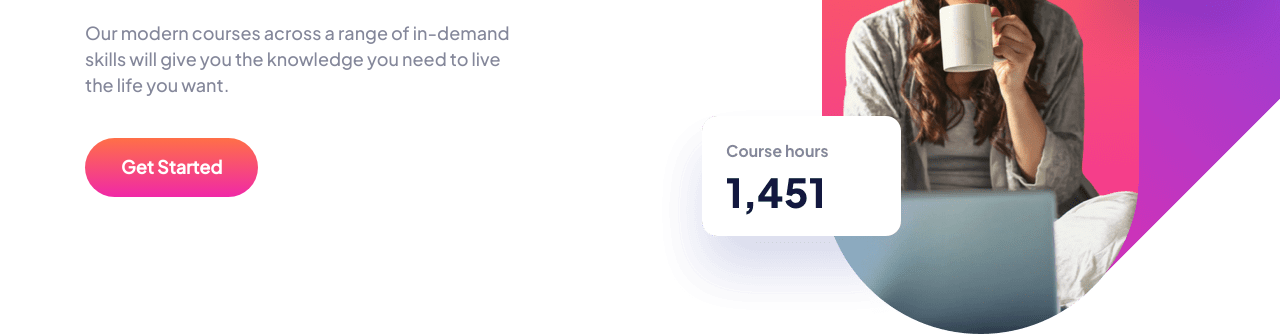
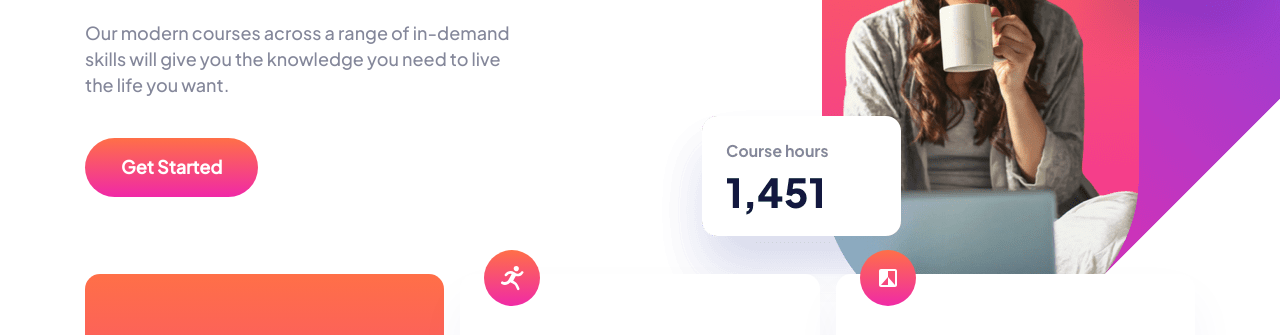
Before and after one commit to Laila-front-dev/Skilled-e-learning-landing-page, a website built with Vite: page index.html in a window 1280 px wide. Shown: the part 394-729 px from the top of the page. Built offline with nearby package versions, Linux system fonts and the light colour scheme.

Commit message:
hero modified

```diff
--- a/style.css
+++ b/style.css
@@ -483,7 +483,7 @@ a {
 
 @media (min-width: 992px) {
   .hero {
-    height: 115vh;
+    height: 70vh;
   }
   .hero-image {
     top: -27%;
```
